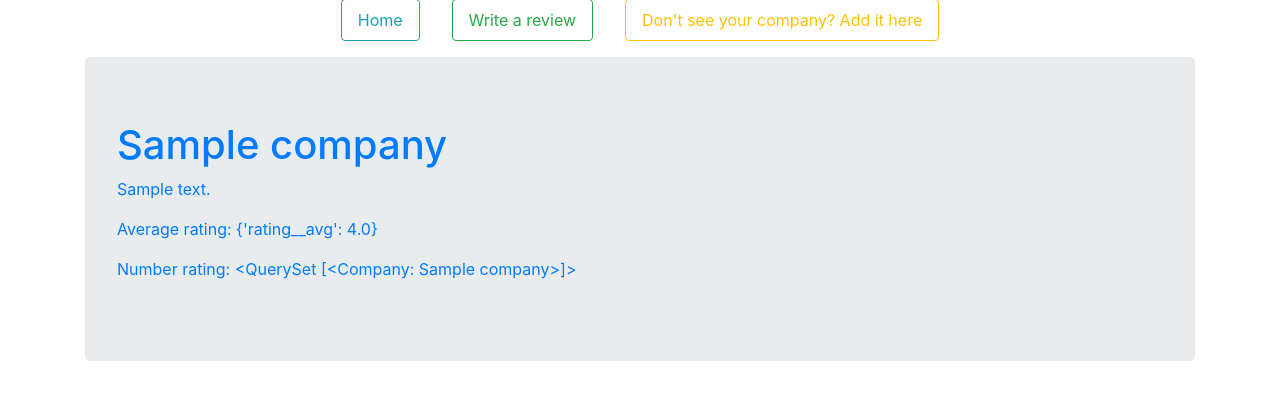
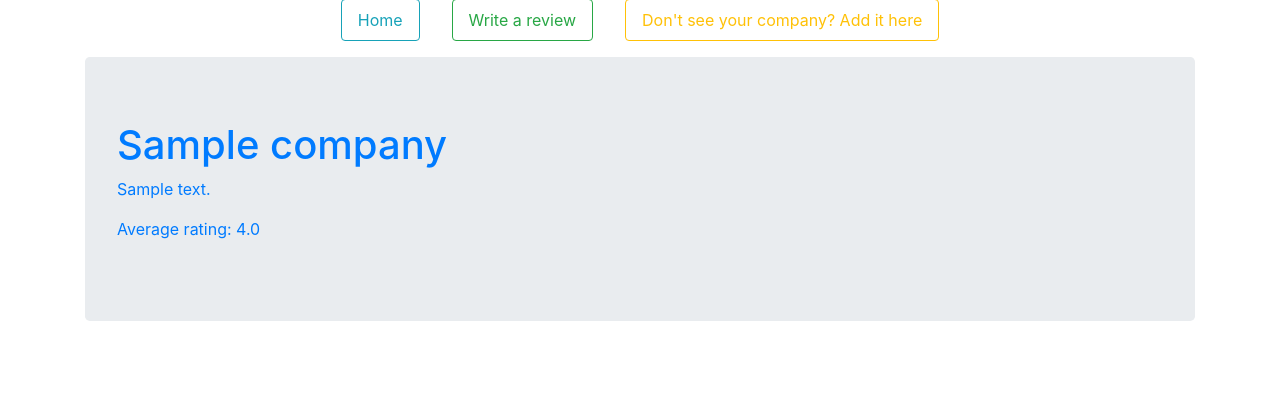
Before and after one commit to tlcpack/glassdoor, a Django app: page /core/ in a window 1280 px wide. Shown: the part 113-513 px from the top of the page. Run offline with Django 3.2, Linux system fonts and the light colour scheme; tables that the repository leaves empty hold one stand-in row (values such as "Sample post"); some libraries are stand-ins or nearby versions.

Commit message:
average ratings displaying

```diff
--- a/core/models.py
+++ b/core/models.py
@@ -30,7 +30,7 @@ class Company(models.Model):
 
 
 class Review(models.Model):
-    company = models.ForeignKey('Company', on_delete=models.CASCADE)
+    company = models.ForeignKey('Company', related_name='reviews', on_delete=models.CASCADE)
     content = models.TextField()
     rating = models.IntegerField(validators=[
         MaxValueValidator(5),
--- a/core/templates/index.html
+++ b/core/templates/index.html
@@ -4,12 +4,12 @@
 <div class="d-flex flex-row">
 
 </div>
-{% for company in companies %}
+{% for rating_average in rating_averages %}
 <div class="jumbotron">
-<h1><a href="{{ company.get_absolute_url }}">{{ company.name }}</h1>
-<p>{{ company.address }}</p>
-<p>Average rating: {{ rating_average }}</p>
-<p>Number rating: {{ comp_reviews }}</p>
+<h1><a href="{{ rating_average.get_absolute_url }}">{{ rating_average }}</h1>
+<p>{{ rating_average.address }}</p>
+<p>Average rating: {{ rating_average.avg_rating }}</p>
+
 </div>
 {% endfor %}
 {% endblock %}
--- a/core/views.py
+++ b/core/views.py
@@ -6,12 +6,13 @@ from .models import Company, Review
 
 # Create your views here.
 def index(request):
-  companies = Company.objects.all()
+  # companies = Company.objects.all()
+  rating_averages = Company.objects.annotate(avg_rating=Avg('reviews__rating'))
   # review_average = Company.objects.all().aggregate(Avg('review'))
-  reviews = Review.objects.all()
-  rating_average = Review.objects.aggregate(Avg('rating'))
-  comp_reviews = Company.objects.annotate(number_reviews=Count('review'))
-  return render(request, 'index.html', { 'companies': companies, 'reviews': reviews, 'rating_average': rating_average, 'comp_reviews': comp_reviews })
+  # reviews = Review.objects.all()
+  # rating_average = Review.objects.aggregate(Avg('rating'))
+  # comp_reviews = Company.objects.annotate(number_reviews=Count('reviews'))
+  return render(request, 'index.html', { 'rating_averages': rating_averages })
 
 def CompanyReviews(request, post_id):
   company = get_object_or_404(Company, id=post_id)
@@ -46,6 +47,12 @@ def AddCompany(request):
       form = CompanyForm()
   return render(request, 'add_company.html', { 'form': form})
 
+class IndexListView(generic.ListView):
+  model = Review
+
+  def get_queryset(self):
+    return Company.objects.annotate(avg_rating=Avg('reviews__rating'))
+
 class ReviewDetailView(generic.DetailView):
   model = Review
 
```
